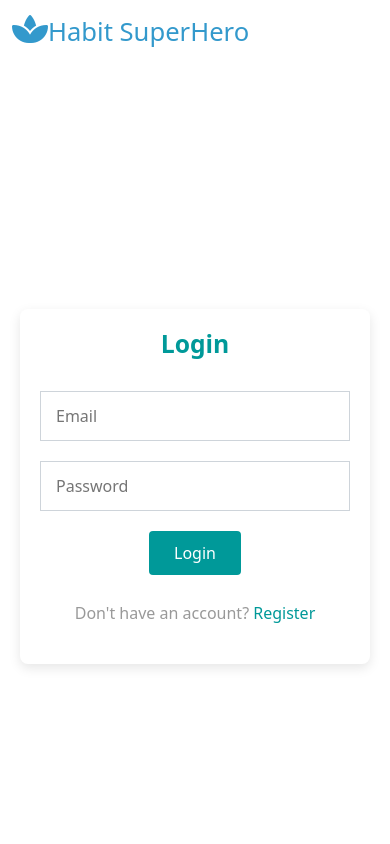
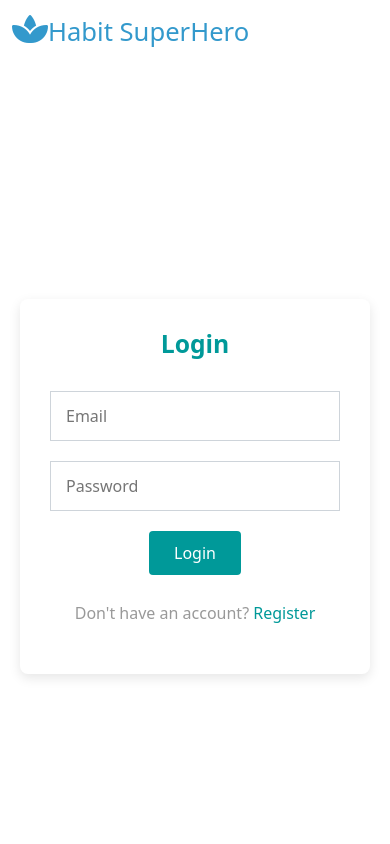
Before and after one commit to DilyanaKom/softuni-react-habit-superhero, a React (Vite) app in the folder client/: page /login in a window 390 px wide. Shown: the top 844 px of the page. Built offline with nearby package versions, Linux system fonts and the light colour scheme.

Commit message:
Update Forms.module.css

```diff
--- a/client/src/components/Forms.module.css
+++ b/client/src/components/Forms.module.css
@@ -90,9 +90,3 @@
   .formLabel{
     color:#a4a9ae;
   }
-
-  @media (max-width: 768px) {
-    .registrationCard {
-      padding: 20px;
-    }
-  }
```
